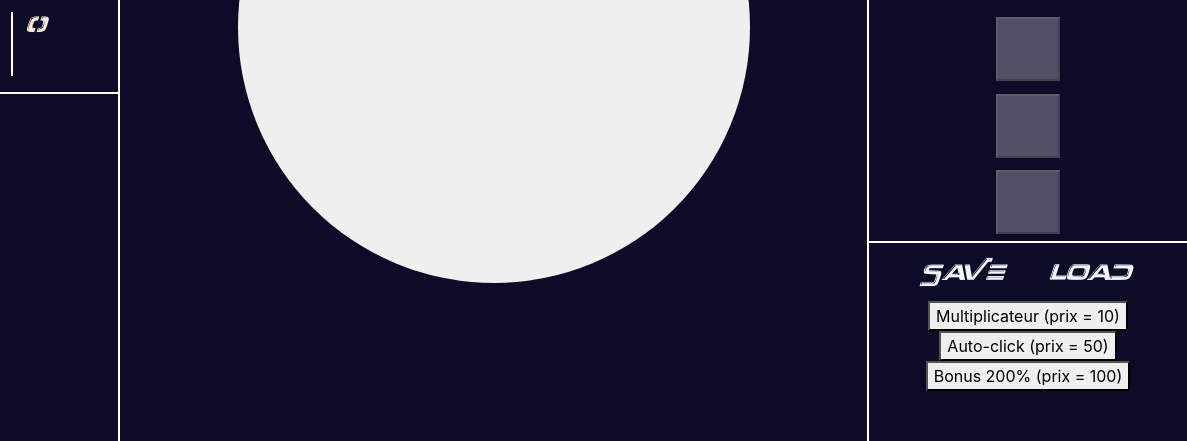
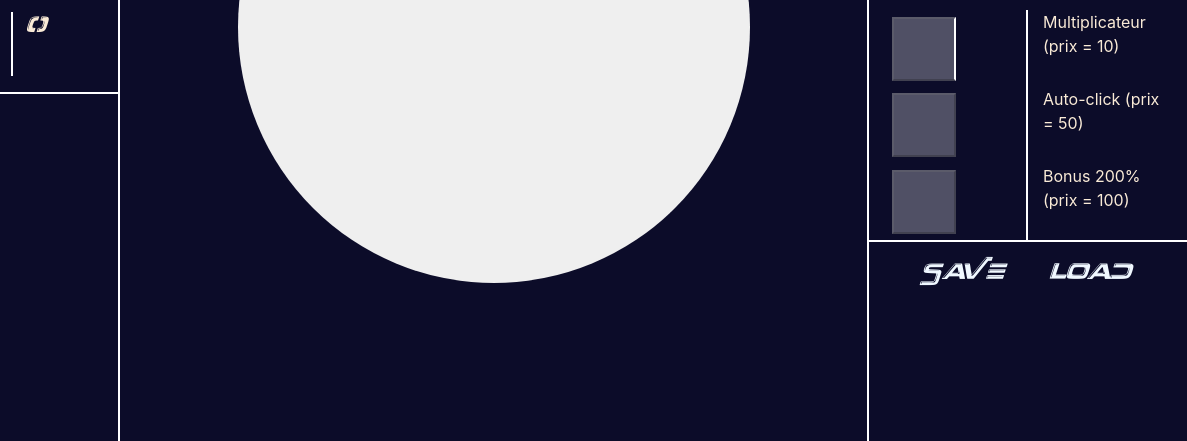
Before and after one commit to Zjinane/cookie-clicker, a plain HTML site: page index.html in a window 1280 px wide. Shown: the part 229-670 px from the top of the page, 93-1280 px from the left. Drawn offline with nearby package versions, Linux system fonts and the light colour scheme.

Commit message:
bon affichage prix shop

```diff
--- a/assets/css/style.css
+++ b/assets/css/style.css
@@ -122,6 +122,7 @@
     background-position: center;
     height: 64px;
     width: 64px;
+    border-right:solid 2px white;
 
 }
 
@@ -134,6 +135,7 @@
     width: 64px;
 }
 
+
 #bonus
 {
     background-image: url(/assets/images/vaisseau.png);
@@ -142,6 +144,12 @@
     height: 64px;
     width: 64px;
 }
+
+#shopcont
+{
+    border-right:solid 2px white;
+}
+
 
 .but
 {
@@ -180,10 +188,17 @@
     outline: none;
 }
 
+#save:hover
+{
+    color: rgb(255, 124, 222);
+}
+
 #save:active
 {
     color: rgb(255, 124, 222);
 }
+
+
 
 #load
 {
@@ -193,6 +208,11 @@
     outline: none;
 }
 
+#load:hover
+{
+    color: rgb(255, 124, 222);
+}
+
 #load:active
 {
     color: rgb(255, 124, 222);
--- a/index.html
+++ b/index.html
@@ -111,13 +111,38 @@
                             <div class="container-fluid">
 
                                 <div class="row justify-content-center">
-                                    <button id="multiplicator" class="but"></button>
-                                    <button id="autoclick" class="but"></button>
+
+                                    <div class="col-6" id="shopcont">
+                                        <button id="multiplicator" class="but"></button>
+                                    </div>
+
+                                    <div class="col-6">
+                                        <p id="affichePrixMulti"></p>
+                                    </div>
+
                                 </div>
 
                                 <div class="row justify-content-center">
-                                    <button id="bonus" class="but"></button>
-                                    <!--<button id="">multip</button>-->
+
+                                    <div class="col-6" id="shopcont">
+                                        <button id="autoclick" class="but"></button>
+                                    </div>
+
+                                    <div class="col-6">
+                                        <p id="affichePrixAuto"></p>
+                                    </div>
+
+                                </div>
+
+                                <div class="row justify-content-center">
+                                    <div class="col-6" id="shopcont">
+                                        <button id="bonus" class="but"></button>
+                                    </div>
+
+                                    <div class="col-6">
+                                        <p id="affichePrixBonus">Bonus 200% (prix = 100)</p>
+                                    </div>
+
                                 </div>
 
                             </div>
@@ -134,9 +159,6 @@
                         <div class="row justify-content-center">
                             <button class="but" id="save">save</button>
                             <button class="but" id="load">load</button>
-                            <button id="affichePrixMulti"></button>
-                            <button id="affichePrixAuto"></button>
-                            <button id="affichePrixBonus">Bonus 200% (prix = 100)</button>
                         </div>
 
                     </div>
```
